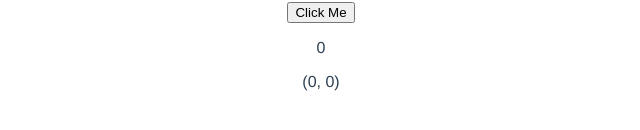
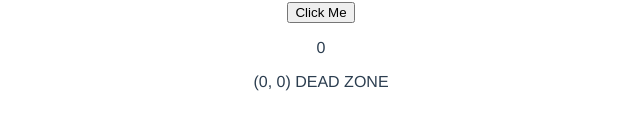
Before and after one commit to ukenny/vue-computed-vs-method-example, a Vue app: page / in a window 1280 px wide. Shown: the part 262-392 px from the top of the page, without its empty margins (319-959 px from the left). Built offline with nearby package versions, Linux system fonts and the light colour scheme.

Commit message:
Manual way to stop event propagation

```diff
--- a/src/components/HelloWorld.vue
+++ b/src/components/HelloWorld.vue
@@ -6,7 +6,10 @@
     <p>
       {{ counter }}
     </p>
-    <p v-on:mousemove="updateCoordinates">({{ x }}, {{ y }})</p>
+    <p v-on:mousemove="updateCoordinates">
+      ({{ x }}, {{ y }})
+      <span v-on:mousemove="dummy">DEAD ZONE</span>
+    </p>
   </div>
 </template>
 
@@ -36,6 +39,9 @@ export default {
     updateCoordinates: function(event) {
       this.x = event.clientX;
       this.y = event.clientY;
+    },
+    dummy: function(event) {
+      event.stopPropagation();
     }
   }
 };
```
